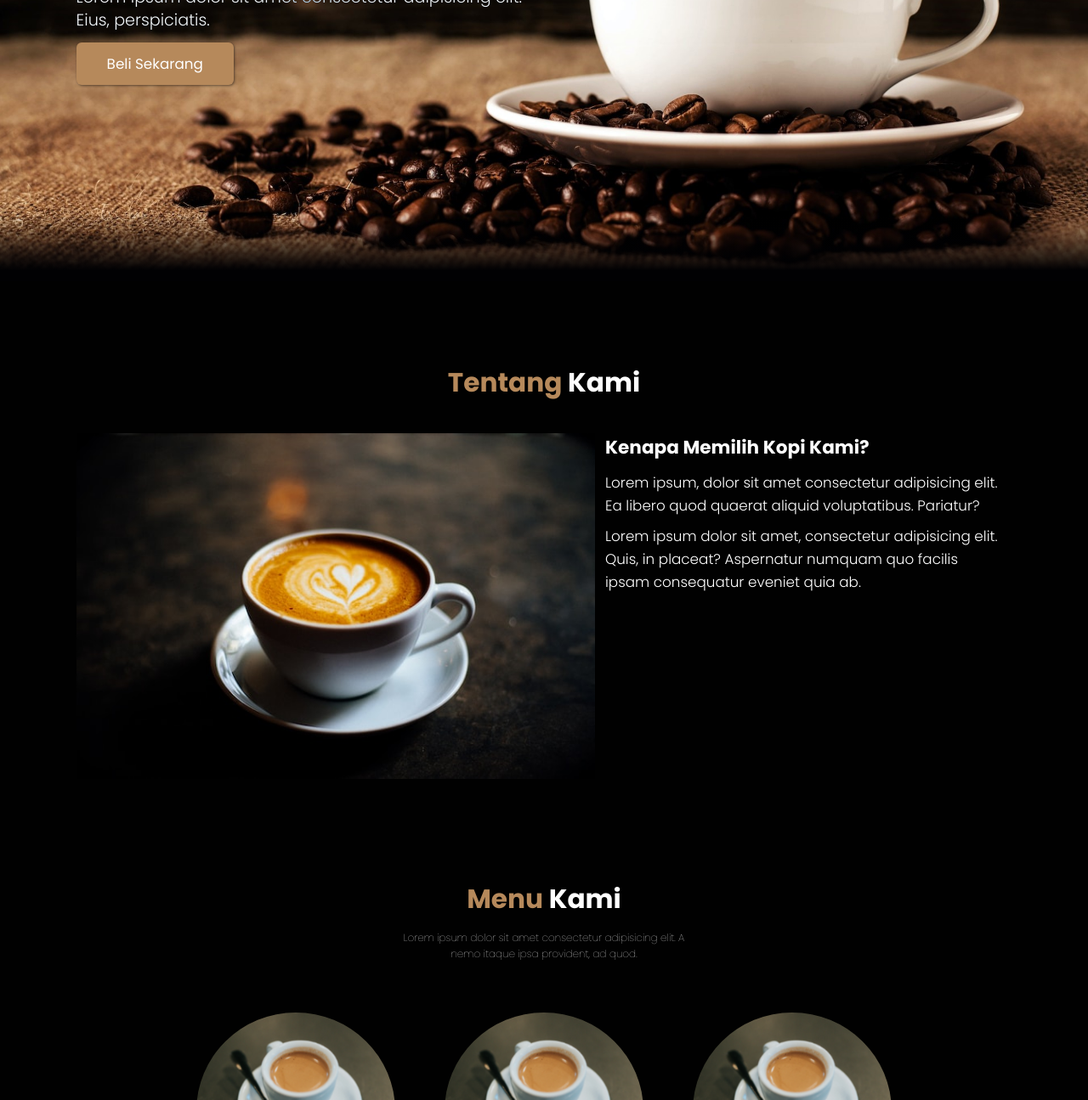
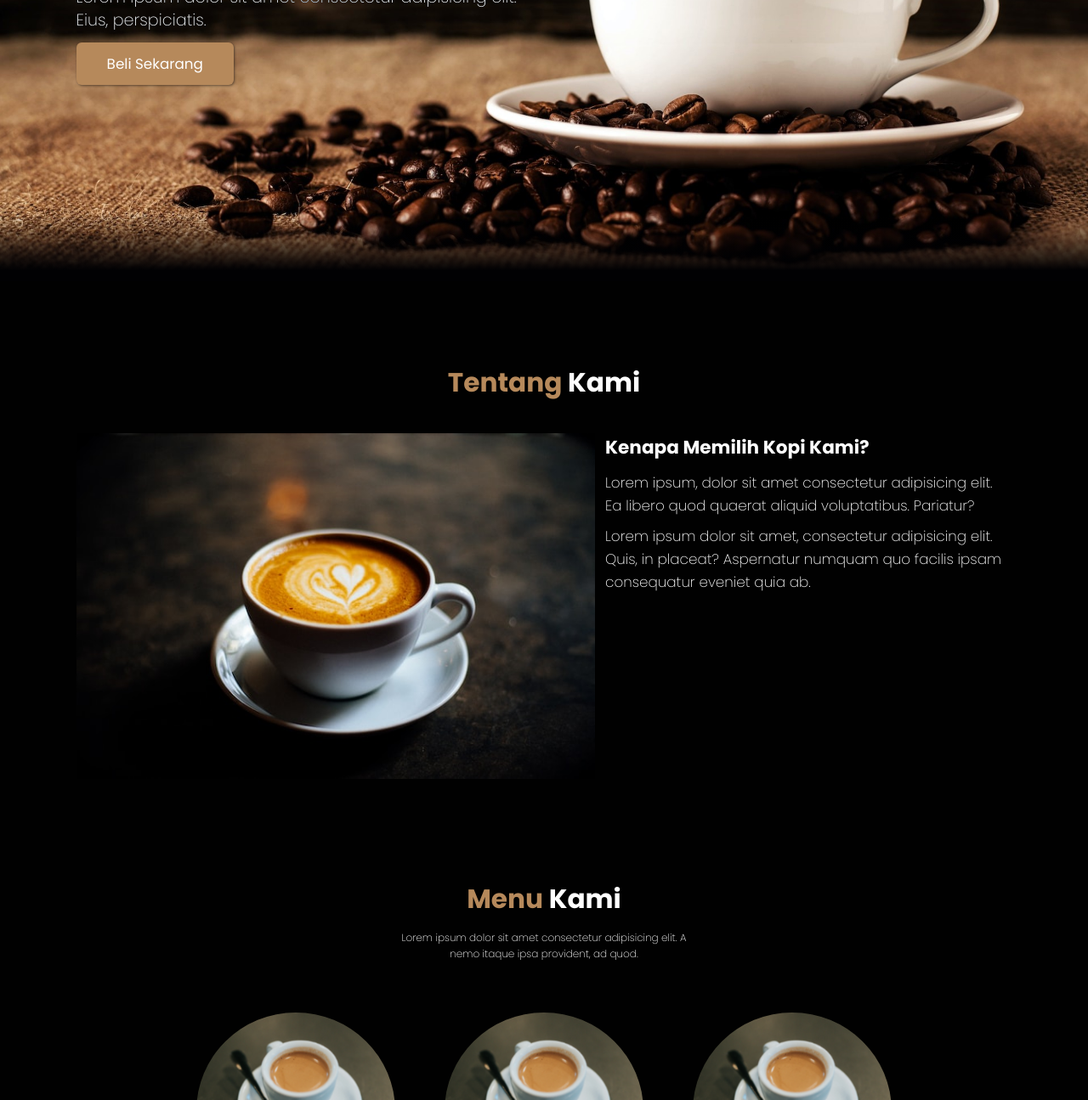
Before and after one commit to andrast32/kedai-kopi, a plain HTML site: page index.html in a window 1280 px wide. Shown: the part 469-1764 px from the top of the page at 85% size. Drawn offline with nearby package versions, Linux system fonts and the light colour scheme.

Commit message:
Update style.css

```diff
--- a/assets/style.css
+++ b/assets/style.css
@@ -128,7 +128,7 @@ body {
     font-size: 1.6rem;
     margin-top: 0.5rem;
     line-height: 1.4;
-    font-weight: 300;
+    font-weight: 200;
     text-shadow: 1px 1px 3px rgba(1, 1, 3, 0.5);
     mix-blend-mode: difference;
 }
@@ -192,7 +192,7 @@ body {
 .about .row .content p {
     margin-bottom: 0.8rem;
     font-size: 1.4rem;
-    font-weight: 300;
+    font-weight: 200;
     line-height: 1.6;
 }
 /* end abaout page */
@@ -207,7 +207,7 @@ body {
     text-align: center;
     max-width: 30rem;
     margin: auto;
-    font-weight: 100;
+    font-weight: 200;
     line-height: 1.6;
 }
 
```
